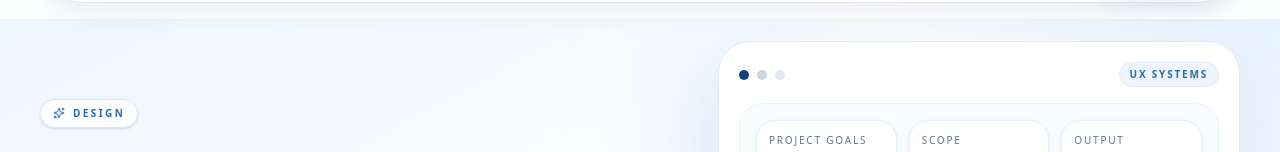
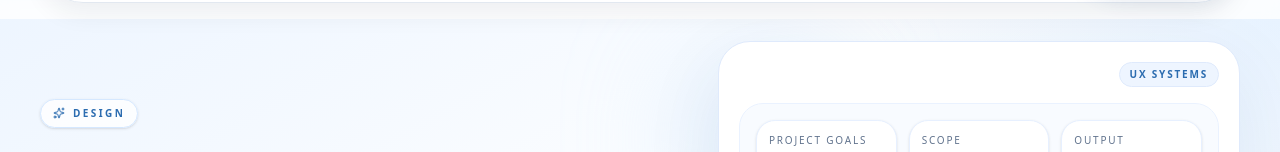
Before and after one commit to hadiaalv/ui-ux, a Next.js app in the folder portfolio/: page /services/ui-ux-design in a window 1280 px wide. Shown: the part 131-283 px from the top of the page. Built offline with nearby package versions, Linux system fonts and the light colour scheme.

Commit message:
linkedin

```diff
--- a/portfolio/src/app/contact/page.tsx
+++ b/portfolio/src/app/contact/page.tsx
@@ -25,7 +25,7 @@ const contactInfo = [
 const socialLinks = [
   {
     Icon: FaLinkedin,
-    href: "https://www.linkedin.com/in/hassan-riaz-21249a210/",
+    href: "https://www.linkedin.com/company/dreamital-web",
     label: "LinkedIn",
   },
   {
--- a/portfolio/src/components/ContactPageContent.tsx
+++ b/portfolio/src/components/ContactPageContent.tsx
@@ -23,7 +23,7 @@ const contactInfo = [
 const socialLinks = [
   {
     Icon: FaLinkedin,
-    href: "https://www.linkedin.com/in/hassan-riaz-21249a210/",
+    href: "https://www.linkedin.com/company/dreamital-web",
     label: "LinkedIn",
   },
   {
--- a/portfolio/src/components/ServicePageContent.tsx
+++ b/portfolio/src/components/ServicePageContent.tsx
@@ -289,12 +289,7 @@ export default function ServicePageContent({ service }: { service: Service }) {
             <div className="absolute -bottom-4 right-2 h-40 w-40 rounded-full bg-[#daeaff]/70 blur-3xl" />
 
             <div className="relative overflow-hidden rounded-[2rem] border border-[#dfeafc] bg-white p-5 shadow-[0_25px_80px_rgba(20,63,120,0.08)]">
-              <div className="mb-4 flex items-center justify-between">
-                <div className="flex items-center gap-2">
-                  <span className="h-2.5 w-2.5 rounded-full bg-[#143f78]" />
-                  <span className="h-2.5 w-2.5 rounded-full bg-slate-300" />
-                  <span className="h-2.5 w-2.5 rounded-full bg-slate-200" />
-                </div>
+              <div className="mb-4 flex justify-end">
                 <span className="rounded-full border border-[#dfeafc] bg-[#eef5ff] px-2.5 py-1 text-[10px] font-bold uppercase tracking-[0.18em] text-[#2b6cb0]">
                   {visual.badge}
                 </span>
--- a/portfolio/src/lib/seo.ts
+++ b/portfolio/src/lib/seo.ts
@@ -81,7 +81,7 @@ export function buildOrganizationSchema() {
     url: siteConfig.url,
     logo: `${siteConfig.url}/Dreamital%20Logo%201.svg`,
     sameAs: [
-      "https://www.linkedin.com/in/hassan-riaz-21249a210/",
+      "https://www.linkedin.com/company/dreamital-web",
       "https://www.behance.net/iconsstock",
     ],
     contactPoint: [
@@ -147,7 +147,7 @@ export function buildLocalBusinessSchema() {
     areaServed: "Pakistan",
     priceRange: "$$",
     sameAs: [
-      "https://www.linkedin.com/in/hassan-riaz-21249a210/",
+      "https://www.linkedin.com/company/dreamital-web",
       "https://www.behance.net/iconsstock",
     ],
   };
```
